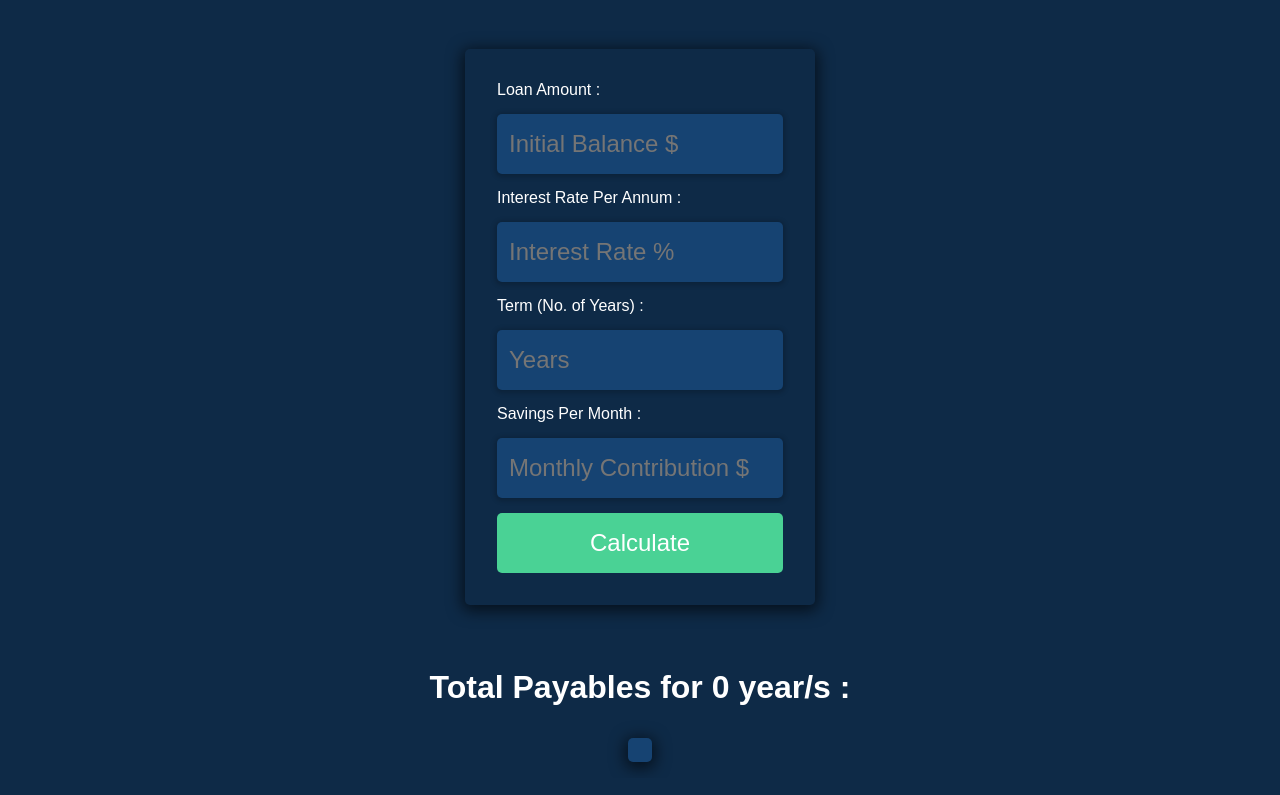
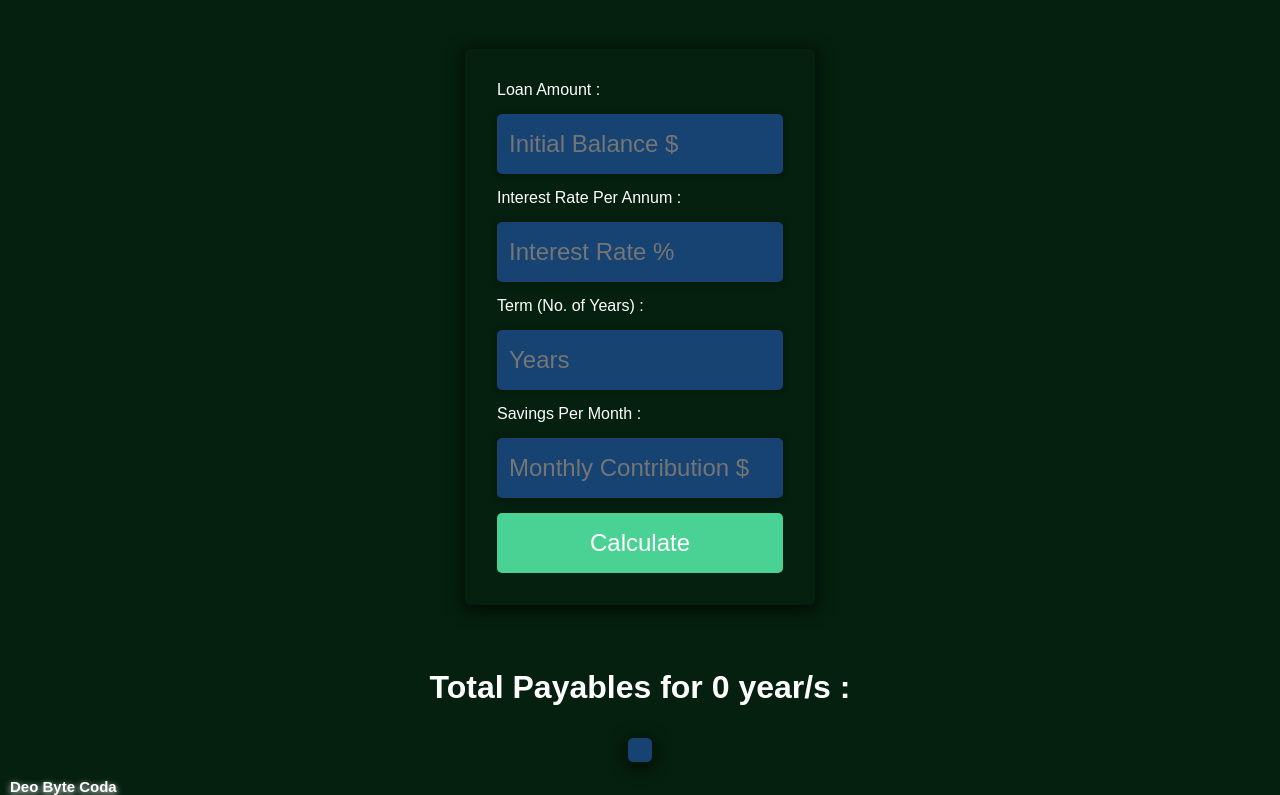
Before and after one commit to deoobordoicao/SimpleCompoundInterestCalculator, a plain HTML site: page index.html in a window 1280 px wide. Shown: the part 129-924 px from the top of the page. Drawn offline with Linux system fonts and the light colour scheme.

Commit message:
Second Commit

```diff
--- a/index.html
+++ b/index.html
@@ -1,38 +1,29 @@
 <!DOCTYPE html>
 <html lang="en">
   <head>
-  <meta charset="UTF-8">
-  <meta http-equiv="X-UA-Compatible" content="IE=edge">
-  <meta name="viewport" content="width=device-width, initial-scale=1.0">
-  <link rel="stylesheet" href="/resources/css/style.css">
+    <meta charset="UTF-8" />
+    <meta http-equiv="X-UA-Compatible" content="IE=edge" />
+    <meta name="viewport" content="width=device-width, initial-scale=1.0" />
+    <link rel="stylesheet" href="./resources/css/style.css" />
     <title>Compound Interest Calculator</title>
   </head>
   <body>
-
     <h1 class="title">Compound Interest Calculator</h1>
     <form id="CompoundInterestCalculator">
       <label for="initBal">Loan Amount : </label>
-      <input name="initBal"
-        type="number"
-        id="InitialBalance"
-        placeholder="Initial Balance $"
-      />
+      <input name="initBal" type="number" id="InitialBalance" placeholder="Initial Balance $" />
       <label for="intRate">Interest Rate Per Annum : </label>
-      <input name ="intRate" type="number" id="InterestRate" placeholder="Interest Rate %" />
+      <input name="intRate" type="number" id="InterestRate" placeholder="Interest Rate %" />
       <label for="terms">Term (No. of Years) : </label>
-      <input name="terms"type="number" id="Years" placeholder="Years" />
+      <input name="terms" type="number" id="Years" placeholder="Years" />
       <label for="savings">Savings Per Month : </label>
-      <input name="savings"
-        type="number"
-        id="MonthlyContribution"
-        placeholder="Monthly Contribution $"
-      />
+      <input name="savings" type="number" id="MonthlyContribution" placeholder="Monthly Contribution $" />
       <button type="submit">Calculate</button>
     </form>
-    <h5 class="lblResult">Total Payables for <span id="yearTerms">0</span> year/s : </h5>
+    <h5 class="lblResult">Total Payables for <span id="yearTerms">0</span> year/s :</h5>
     <h3 class="title" id="Result"></h3>
 
-
-    <script src="/resources/js/script.js"></script>
+    <a href="https://www.facebook.com/deobytecoda" id="authorlink"><h1 id="author">Deo Byte Coda</h1></a>
+    <script src="./resources/js/script.js"></script>
   </body>
 </html>
--- a/resources/css/style.css
+++ b/resources/css/style.css
@@ -5,7 +5,7 @@
   font-family: sans-serif;
 }
 body {
-  background-color: #0e2a47;
+  background-color: #05200f;
   color: #fff;
 }
 .title {
@@ -98,3 +98,14 @@ button:active {
     transform: translateY(0);
   }
 }
+
+#author {
+  font-size: 15px;
+  padding-left: 10px;
+  text-shadow: 0px 2px 6px white;
+}
+
+#authorlink {
+  text-decoration: none;
+  color: white;
+}
```
Lines whose indentation alone changed are shown as unchanged.
